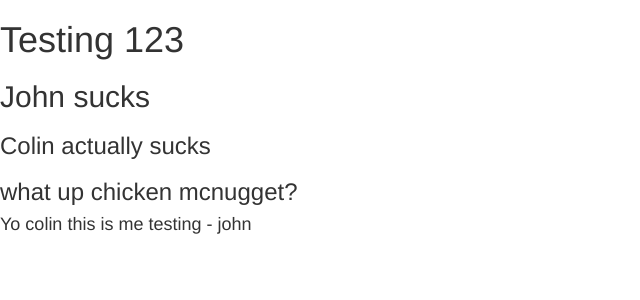
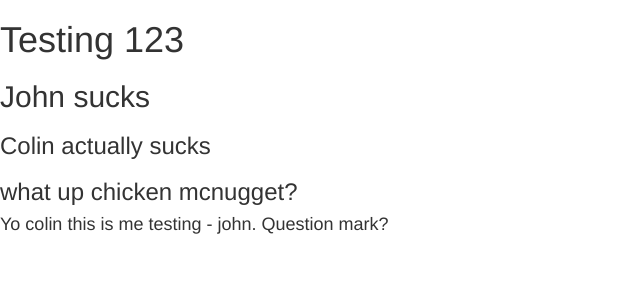
Before and after one commit to jljohnlu/JDLC_Website, a PHP site: page /home.php in a window 1280 px wide. Shown: the top 300 px of the page, without its empty margins (0-640 px from the left). Run offline with PHP 8.4, Linux system fonts and the light colour scheme; some libraries are stand-ins or nearby versions.

Commit message:
in confusion
added question mark

```diff
--- a/home.php
+++ b/home.php
@@ -17,7 +17,7 @@
 
     <h3>what up chicken mcnugget?</h3>
 
-    <h4>Yo colin this is me testing - john</h4>
+    <h4>Yo colin this is me testing - john. Question mark?</h4>
 
     <script src="https://ajax.googleapis.com/ajax/libs/jquery/1.11.0/jquery.min.js"></script>
     <script src="js/bootstrap.min.js"></script>
```
